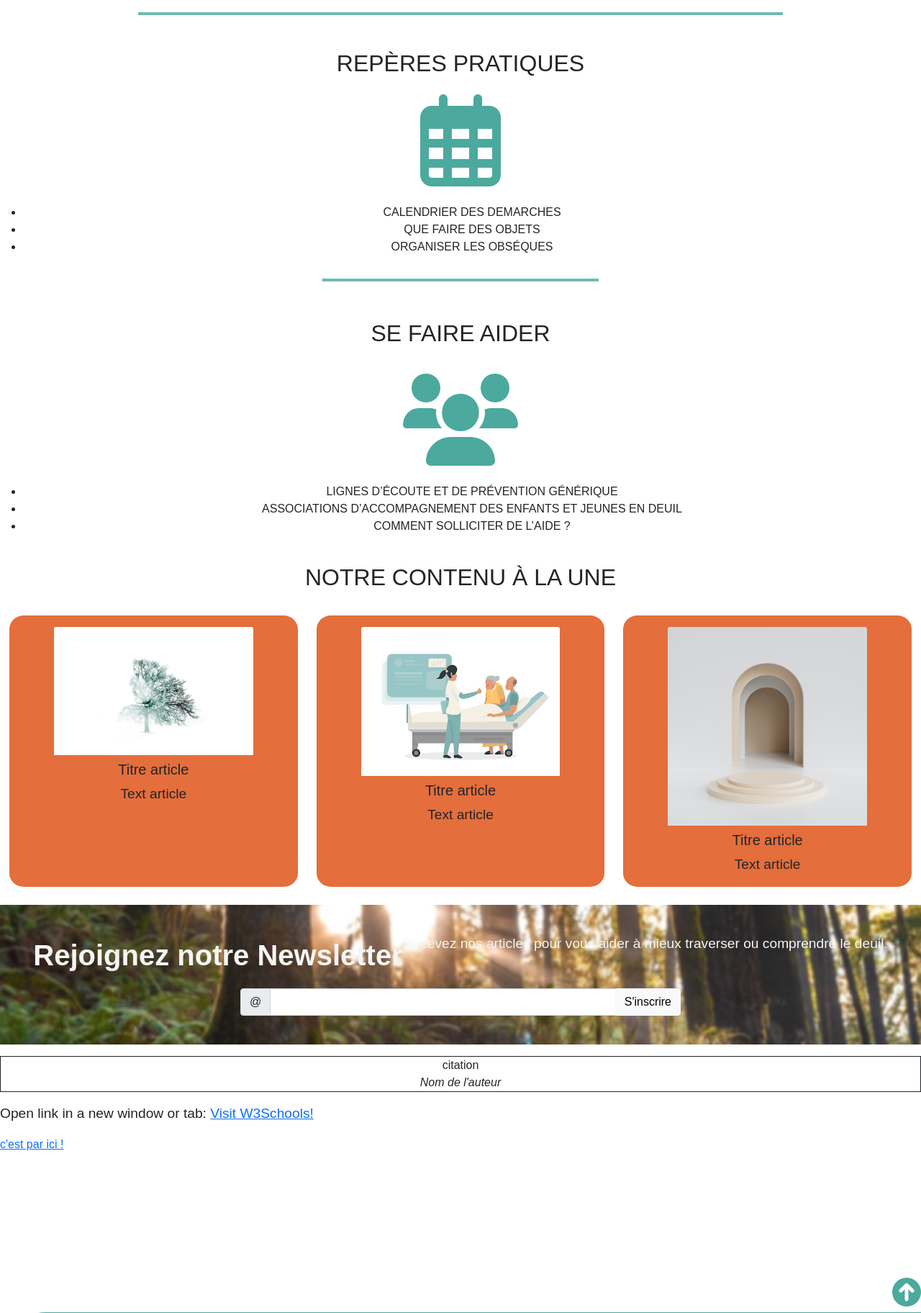
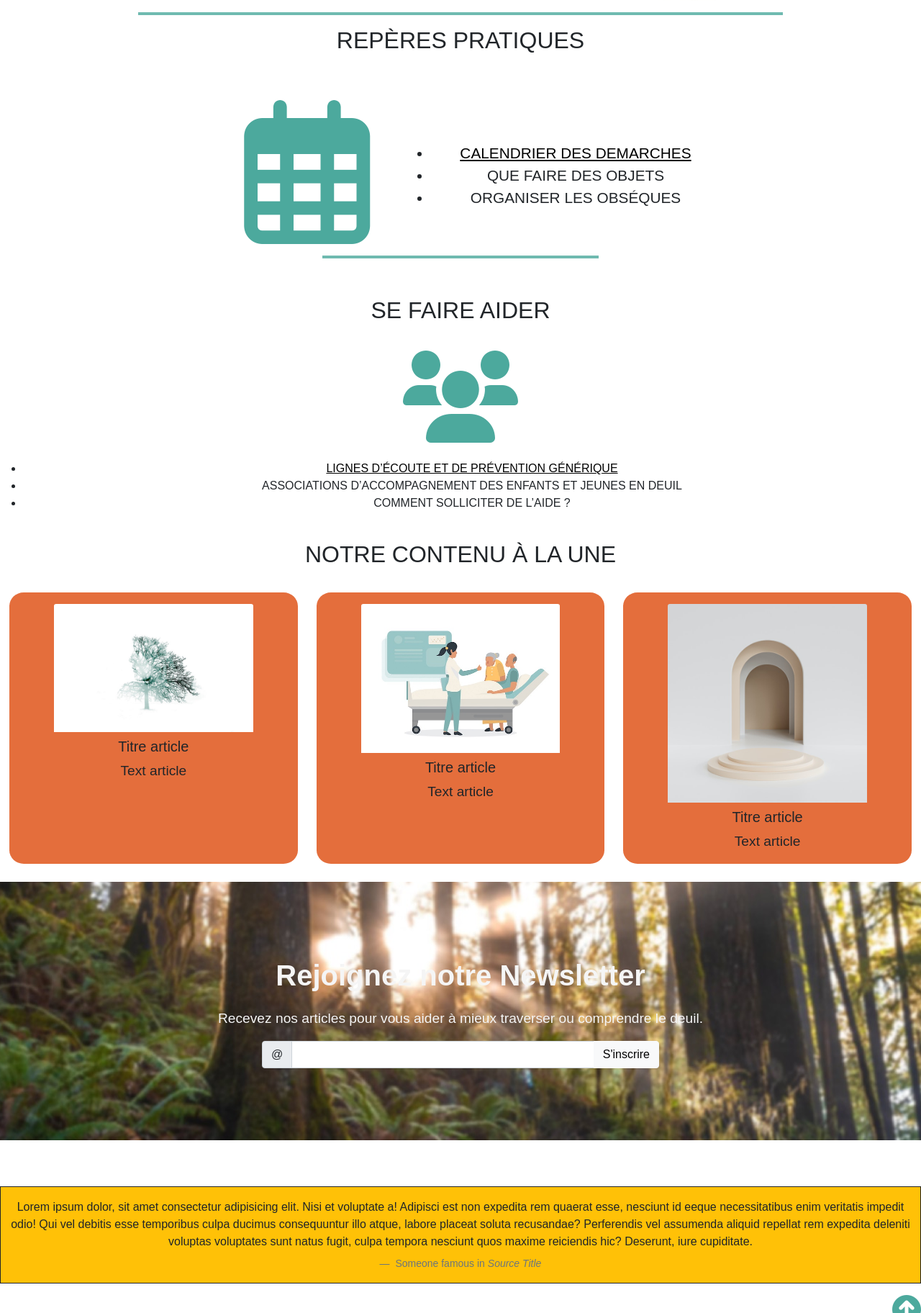
Before and after one commit to alexandrechampouret/projet-infinit-aide, a Symfony app: template templates/home/index.html.twig in a window 1280 px wide. Shown: the part 1712-3536 px from the top of the page at 72% size. Run offline with Twig, Linux system fonts and the light colour scheme; the template is opened without the code that fills it, so the values that code supplies are empty; some libraries are stand-ins or nearby versions; some web fonts are replaced; grey boxes are pictures that could not be loaded.

Commit message:
css/htmlpart2

```diff
--- a/public/css/style-front.css
+++ b/public/css/style-front.css
@@ -48,7 +48,7 @@ body {
     font-size: 2rem;
 }
 .banner {
-    width: 100;
+
     background: url("../images/Photo.jpg") center center fixed no-repeat;
     background-size: cover;
     height: 800px;
@@ -148,11 +148,11 @@ p {
 {
     background: url("../images/Foret2-flou.jpg") center center fixed no-repeat;
     color: var(--bs-white);
-    padding: 40px;
+    padding: 30px;
 }
 
 /* ====================================================== */
-/* ===================== NFOOTER ===================== */
+/* ===================== FOOTER ===================== */
 /* ====================================================== */
 
 footer
@@ -161,3 +161,50 @@ footer
     background-color: var(--bs-vert);
     border-top-left-radius: 4rem;
 }
+
+/* ====================================================== */
+/* ===================== Media Queries ===================== */
+/* ====================================================== */
+/* Small devices (landscape phones, 576px and up) */
+@media (min-width: 576px) { ... }
+
+/* {%Medium devices (tablets, 768px and up)#} */
+@media (min-width: 768px) {
+
+
+}
+
+/* {# Large devices (desktops, 992px and up)#} */
+@media (min-width: 992px) {
+    .banner .banner-desc{
+        font-size: 60px;
+    }
+    .new{
+        padding: 100px;
+    }
+    footer{
+        border-top-left-radius: 0rem;
+    }
+    /* REPERE PRATIQUE  */
+    .logo1{
+        display: flex;
+        justify-content: center;
+        align-items: center;
+    }
+    .p1{
+        font-size: 1.3rem;
+    }
+    .fa-calendar-alt.far{
+        font-size: 200px;
+        display: flex;
+        justify-content: center;
+    }
+
+
+}
+
+/* {#  X-Large devices (large desktops, 1200px and up)#} */
+@media (min-width: 1200px) { ... }
+
+/* {# XX-Large devices (larger desktops, 1400px and up)#} */
+@media (min-width: 1400px) { ... }
--- a/templates/base.html.twig
+++ b/templates/base.html.twig
@@ -16,10 +16,10 @@
 		rel="stylesheet" href="https://cdnjs.cloudflare.com/ajax/libs/animate.css/4.1.1/animate.min.css"/>
 		<!-- #### FOntAWESOME #### -->
 		<link rel="stylesheet" href="https://cdnjs.cloudflare.com/ajax/libs/font-awesome/6.0.0-beta3/css/all.min.css" integrity="sha512-Fo3rlrZj/k7ujTnHg4CGR2D7kSs0v4LLanw2qksYuRlEzO+tcaEPQogQ0KaoGN26/zrn20ImR1DfuLWnOo7aBA==" crossorigin="anonymous" referrerpolicy="no-referrer"/>
-		<!-- #### FAVICON qui ma servie a generer mon logo  #### -->
+
 		{# <link
 				rel="stylesheet" href="https://cdnjs.cloudflare.com/ajax/libs/font-awesome/6.0.0-beta3/css/all.min.css" integrity="sha512-Fo3rlrZj/k7ujTnHg4CGR2D7kSs0v4LLanw2qksYuRlEzO+tcaEPQogQ0KaoGN26/zrn20ImR1DfuLWnOo7aBA==" crossorigin="anonymous" referrerpolicy="no-referrer"/> #}
-		<!-- #### FAVICON #### -->
+		<!-- #### FAVICON qui ma servie a generer mon logo #### -->
 		<link
 		rel="icon" type="image/png" sizes="32x32" href="{{ asset('images/favicon-32x32.png') }}"> <!---  ##### CSS #######   -->
 		<link rel="stylesheet" href="{{ asset('css/style-front.css') }}"> {% block stylesheets %}{% endblock %}
@@ -94,6 +94,7 @@
 				</footer>
 
 				<script src="https://cdn.jsdelivr.net/npm/bootstrap@5.1.3/dist/js/bootstrap.bundle.min.js" integrity="sha384-ka7Sk0Gln4gmtz2MlQnikT1wXgYsOg+OMhuP+IlRH9sENBO0LRn5q+8nbTov4+1p" crossorigin="anonymous"></script>
+
 				{% block javascripts %}{% endblock %}
 
 
--- a/templates/home/index.html.twig
+++ b/templates/home/index.html.twig
@@ -17,14 +17,14 @@
 	</section>
 
 	<!--Embed-reponsive ect est la pour rendre la vidéo responsive -->
-	<section class="row mt-2">
-		<div class="col-12 col-md-4 pt-5">
+	<div class="container">
+		<div class="row mt-2">
+			<div class="col-11 col-md-4 pt-5 pb-3 d-flex justify-content-center">
 				<div class="embed-responsive embed-responsive-16by9">
 					<iframe class="embed-responsive-item ms-5" src="https://www.youtube.com/embed/PWXHkYMZ4LQ?list=RDPWXHkYMZ4LQ" title="YouTube video player" frameborder="0" allowfullscreen></iframe>
 				</div>
 			</div>
-		<div class="col-12 col-md-8">
-
+			<div class="col-12 col-md-8 ">
 				<p class="pre1">
 					Bienvenue à tous !<br>
 					Toute l’équipe de notre association Infinit’Aide est à votre service pour vous informer et vous
@@ -34,7 +34,8 @@
 					Association Loi 1901 d’intérêt général à but non lucratif
 				</p>
 			</div>
-	</section>
+		</div>
+	</div>
 
 	<hr>
 
@@ -54,19 +55,23 @@
 
 	<hr class="hr2">
 
-	<main class="row mt-5">
 <h2 class="text-center fs-2 text-uppercase pb-3">Repères pratiques</h2>
-		<div class="col-12 col-md-12 d-flex justify-content-center">
-			<i class="far fa-calendar-alt "></i>
+	<main class="container mt-5">
+		<div class="row logo1 ">
+			<div class=" col-12 col-md-3 d-flex justify-content-center ">
+				<i class=" far fa-calendar-alt "></i>
 			</div>
-		<nav class="">
-			<ul class="col-12 col-md-12  pt-4 text-center">
-				<li class="exe text-uppercase">Calendrier des Demarches
+
+				<ul class="p1 col-12 col-md-4  pt-4 text-center">
+					<li>
+						<a href="#" class="exe text-uppercase" style="color: black;">Calendrier des Demarches
+						</a>
 					</li>
 					<li class="exe text-uppercase">Que faire des objets</li>
 					<li class="exe text-uppercase">Organiser les obséques</li>
 				</ul>
-		</nav>
+
+		</div>
 	</main>
 
 	<hr class="hr3">
@@ -78,7 +83,10 @@
 		</div>
 		<nav class="">
 			<ul class="col-12 col-md-12 pt-4 text-center">
-				<li class="exe text-uppercase ">Lignes d’écoute et de prévention générique</li>
+				<li>
+					<a href="#" class="exe text-uppercase" style="color: black;">Lignes d’écoute et de prévention générique
+					</a>
+				</li>
 				<li class="exe text-uppercase">Associations d’accompagnement des enfants et jeunes en deuil</li>
 				<li class="exe text-uppercase">Comment solliciter de l’aide ?</li>
 			</ul>
@@ -90,7 +98,7 @@
 	<article class="container d-flex justify-content-center ">
 		<div class="row">
 			<div class="col col-md-4 mt-4 pb-4 d-flex ">
-			<div class="card mx-auto border border-white w-100 " >
+				<div class="card mx-auto border border-white w-100 ">
 					<div class="card-body text-center bg ronded ">
 						<img src=" {{ asset('images/visage.jpg')}} " class="card-img-top w-75" alt="...">
 						<h5 class="card-title pt-2">Titre article</h5>
@@ -99,7 +107,7 @@
 				</div>
 			</div>
 			<div class="col col-md-4 mt-4 pb-4 d-flex">
-			<div class="card mx-auto border border-white w-100 " >
+				<div class="card mx-auto border border-white w-100 ">
 					<div class="card-body text-center bg ronded ">
 						<img src=" {{ asset('images/0072.jpeg')}} " class="card-img-top w-75" alt="...">
 						<h5 class="card-title pt-2">Titre article</h5>
@@ -108,7 +116,7 @@
 				</div>
 			</div>
 			<div class="col col-md-4 mt-4 pb-4 d-flex">
-			<div class="card mx-auto border border-white w-100  " >
+				<div class="card mx-auto border border-white w-100  ">
 					<div class="card-body text-center bg ronded ">
 						<img src=" {{ asset('images/porte.jpg')}} " class="card-img-top w-75" alt="...">
 						<h5 class="card-title pt-2">Titre article</h5>
@@ -133,31 +141,19 @@
 		</div>
 	</div>
 
-	<figure class="container ">
-		<div class="row border border-dark mt-3" style="height: 100%;">
-			<div class="col-12 col-md-12 text-center">citation</div>
-			<cite class="text-center">Nom de l'auteur</cite>
+
+	<figure class="container pt-5 ">
+		<div class="row border border-dark mt-3 pt-3 bg-warning">
+			<div class="col-12 col-md-12 text-center ">Lorem ipsum dolor, sit amet consectetur adipisicing elit. Nisi et voluptate a! Adipisci est non expedita rem quaerat esse, nesciunt id eeque necessitatibus enim veritatis impedit odio! Qui vel debitis esse temporibus culpa ducimus consequuntur illo atque, labore placeat soluta recusandae? Perferendis vel assumenda aliquid repellat rem expedita deleniti voluptas voluptates sunt natus fugit, culpa tempora nesciunt quos maxime reiciendis hic? Deserunt, iure cupiditate.</div>
+			{# <cite class="text-center">Nom de l'auteur</cite> #}
+			<figcaption class="blockquote-footer text-center pt-2">
+				Someone famous in
+				<cite title="Source Title">Source Title</cite>
+			</figcaption>
 		</div>
 	</figure>
 
 
-	<!--#######Lien vers boite mail  et rediretion externe ########### -->
-	<p>Open link in a new window or tab:
-		<a href="https://www.w3schools.com" target="framename">Visit W3Schools!
-		</a>
-	</p>
-	<a href="mailto:champouret@laposte.net" target="-_blank">c'est par ici !</a>
-</p>
-
-
-<div
-	class="container-fluid">
-	<!--PLAN GOOGLE -->
-	<iframe class="" src="https://www.google.com/maps/embed?pb=!1m18!1m12!1m3!1d2624.2369050004445!2d2.4056142156748703!3d48.87276017928881!2m3!1f0!2f0!3f0!3m2!1i1024!2i768!4f13.1!3m3!1m2!1s0x47e66d9f2b3dccfb%3A0x33b16a556a5cbc18!2s89%20Rue%20Saint-Fargeau%2C%2075020%20Paris!5e0!3m2!1sfr!2sfr!4v1640733333910!5m2!1sfr!2sfr" width="250" height="150" style="border:0;" allowfullscreen="" loading="lazy"></iframe>
-</div>
 	<!--Fléche de retour en haut / d-flex utiliser pour placer la fléche a la gauche avec justify-content: end -->
 	<i class="fas fa-arrow-circle-up d-flex mb-2" style="font-size: 40px; justify-content: end;"></i>
-
-
-
 {% endblock %}
```
Lines whose indentation alone changed are shown as unchanged.
